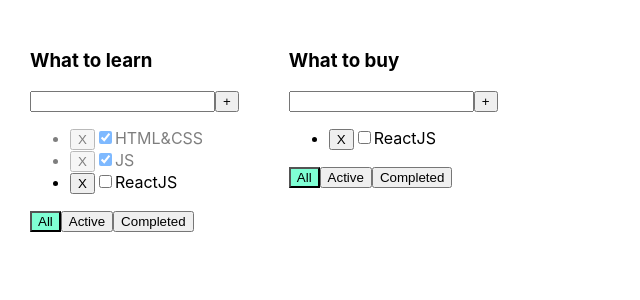
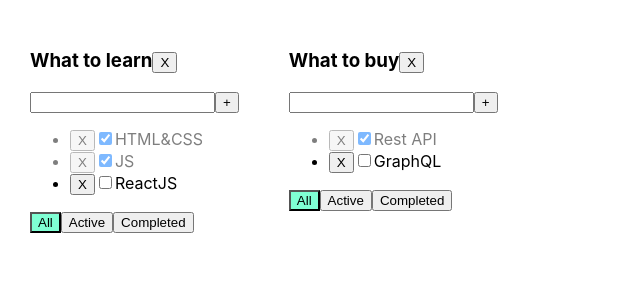
Before and after one commit to PlatonVV/to_do_1_eng, a React (Create React App) app: page / in a window 1280 px wide. Shown: the top 300 px of the page, without its empty margins (0-640 px from the left). Built offline with nearby package versions, Linux system fonts and the light colour scheme.

Commit message:
todo 5 all done

```diff
--- a/src/App.tsx
+++ b/src/App.tsx
@@ -1,6 +1,6 @@
 import React, {useState} from 'react';
 import './App.css';
-import {Todolist} from './Todolist';
+import {TaskType, Todolist} from './Todolist';
 import {v1} from 'uuid';
 
 export type FilterTasksType = 'All' | 'Active' | 'Completed'
@@ -9,48 +9,59 @@ export type ToDoListType = {
     title: string
     filter: FilterTasksType
 }
+export type TaskAssocType = {
+    [key: string]: TaskType[]
+}
 
 function App() {
-    const [tasks, setTasks] = useState([
-        {id: v1(), title: 'HTML&CSS', isDone: true},
-        {id: v1(), title: 'JS', isDone: true},
-        {id: v1(), title: 'ReactJS', isDone: false}
-    ]);
-    // const [filter, setFiler] = useState<FilterTasksType>('All');
+    let todolistID1 = v1();
+    let todolistID2 = v1();
 
-    const changeStatus = (taskId: string, newIsDone: boolean) => {
-        setTasks(tasks.map(el => el.id === taskId ? {...el, isDone: newIsDone} : el));
+    const [toDoLists, setToDoList] = useState<ToDoListType[]>([
+            {id: todolistID1, title: 'What to learn', filter: 'All'},
+            {id: todolistID2, title: 'What to buy', filter: 'All'}
+        ]);
+    let [tasks, setTasks] = useState<TaskAssocType>({
+        [todolistID1]: [
+            {id: v1(), title: 'HTML&CSS', isDone: true},
+            {id: v1(), title: 'JS', isDone: true},
+            {id: v1(), title: 'ReactJS', isDone: false}
+
+        ],
+        [todolistID2]: [
+            {id: v1(), title: 'Rest API', isDone: true},
+            {id: v1(), title: 'GraphQL', isDone: false}
+        ]
+    });
+
+    const changeStatus = (toDoListId: string, taskId: string, newIsDone: boolean) => {
+        setTasks({...tasks, [toDoListId]: tasks[toDoListId].map(el=> el.id === taskId ? {...el, isDone: newIsDone}: el)})
     };
-
-    const addTask = (title: string) => {
+    const addTask = (toDoListId: string,title: string) => {
         let newTask = {id: v1(), title: title, isDone: false};
-        setTasks([...tasks, newTask]);
+        setTasks({...tasks, [toDoListId]: [newTask,...tasks[toDoListId]]})
 
     };
-    const removeTasks = (taskId: string) => {
-        setTasks(tasks.filter(t => t.id !== taskId));
+    const removeTasks = (toDoListId: string,taskId: string) => {
+        setTasks({...tasks, [toDoListId]: tasks[toDoListId].filter(el=> el.id !== taskId)})
     };
+    const changeFilter = (toDoListId: string, value: FilterTasksType) => {
+        setToDoList(toDoLists.map(td => td.id === toDoListId ? {...td, filter: value} : td));
+    };
+    const removeToDoList = (toDoListId: string)=>{
+        setToDoList(toDoLists.filter(el=> el.id !== toDoListId))
+    }
 
-
-    const changeFilter = (toDoListId: string, value: FilterTasksType) => {
-        setToDoList(toDoLists.map(td => td.id === toDoListId ? {...td, filter: value} : td))
-    };
-
-    const [toDoLists, setToDoList] = useState<ToDoListType[]>([
-            {id: v1(), title: 'What to learn', filter: 'All'},
-            {id: v1(), title: 'What to buy', filter: 'Active'}
-        ]
-    );
 
     return (
         <div className="App">
             {toDoLists.map(td => {
-                let filteredTasks = tasks;
+                let filteredTasks = tasks[td.id];
                 if (td.filter === 'Active') {
-                    filteredTasks = tasks.filter(t => !t.isDone);
+                    filteredTasks = tasks[td.id].filter(t => !t.isDone);
                 }
                 if (td.filter === 'Completed') {
-                    filteredTasks = tasks.filter(t => t.isDone);
+                    filteredTasks = tasks[td.id].filter(t => t.isDone);
                 }
                 return (
                     <Todolist
@@ -62,6 +73,7 @@ function App() {
                         changeFilter={changeFilter}
                         addTask={addTask}
                         changeStatus={changeStatus}
+                        removeToDoList={removeToDoList}
                     />
                 );
             })}
--- a/src/Todolist.tsx
+++ b/src/Todolist.tsx
@@ -1,8 +1,8 @@
 import React, {useState, KeyboardEvent, ChangeEvent} from 'react';
 import {FilterTasksType} from './App';
-import s from './Todolist.module.css'
+import s from './Todolist.module.css';
 
-type TaskType = {
+export type TaskType = {
     id: string
     title: string
     isDone: boolean
@@ -11,57 +11,65 @@ type PropsType = {
     toDoListId: string
     title: string
     tasks: Array<TaskType>
-    changeFilter: (toDoListId: string,value: FilterTasksType) => void
-    removeTasks: (taskId: string) => void
-    addTask: (title: string) => void
-    changeStatus: (taskId: string, newIsDone: boolean) => void
+    changeFilter: (toDoListId: string, value: FilterTasksType) => void
+    removeTasks: (toDoListId: string, taskId: string) => void
+    addTask: (toDoListId: string, title: string) => void
+    changeStatus: (toDoListId: string, taskId: string, newIsDone: boolean) => void
+    removeToDoList: (toDoListId: string) => void
 }
 
 export function Todolist(props: PropsType) {
     const [title, setTitle] = useState('');
-    const [error, setError] = useState(false)
-    const [buttonName, setButtonName] = useState<FilterTasksType>('All')
+    const [error, setError] = useState(false);
+    const [buttonName, setButtonName] = useState<FilterTasksType>('All');
 
     const onKeyDownHandler = (e: KeyboardEvent<HTMLInputElement>) => {
-        setError(false)
+        setError(false);
         if (e.key === 'Enter') {
-            addTaskHandler();
+            addTaskHandler(props.toDoListId);
         }
     };
-    const addTaskHandler = () => {
+    const addTaskHandler = (toDoListId: string) => {
         if (title.trim() !== '') {
-            props.addTask(title.trim());
+            props.addTask(toDoListId, title.trim());
             setTitle('');
         } else {
-            setError(true)
+            setError(true);
         }
     };
-    const removeTaskHandler = (taskId: string) => {
-        props.removeTasks(taskId);
+    const removeTaskHandler = (toDoListId: string, taskId: string) => {
+        props.removeTasks(toDoListId, taskId);
     };
     const tsarFilter = (toDoListId: string, value: FilterTasksType) => {
-        props.changeFilter(props.toDoListId,value);
-        setButtonName(value)
+        props.changeFilter(props.toDoListId, value);
+        setButtonName(value);
     };
-    const onChangeStatusHadler = (taskId: string, e: ChangeEvent<HTMLInputElement>) => {
-        props.changeStatus(taskId, e.currentTarget.checked);
+    const onChangeStatusHandler = (taskId: string, e: ChangeEvent<HTMLInputElement>) => {
+        props.changeStatus(props.toDoListId, taskId, e.currentTarget.checked);
+    };
+    const removeToDoListHandler = (toDoListId: string) => {
+        props.removeToDoList(toDoListId)
     };
 
     return <div>
-        <h3>{props.title}</h3>
+        <h3>
+            {props.title}
+            <button onClick={() => removeToDoListHandler(props.toDoListId)}>X</button>
+        </h3>
+
         <div>
             <input className={error ? s.error : ''} onKeyDown={onKeyDownHandler} value={title} onChange={(e) => {
                 setTitle(e.currentTarget.value);
             }}/>
-            <button onClick={addTaskHandler}>+</button>
+            <button onClick={() => addTaskHandler(props.toDoListId)}>+</button>
             {error && <div className={s.errorMessage}>Title is requiared</div>}
         </div>
         <ul>
             {props.tasks.map(el => {
                 return <li key={el.id} className={el.isDone ? s.isDone : ''}>
-                    <button onClick={() => removeTaskHandler(el.id)}>X</button>
+                    <button onClick={() => removeTaskHandler(props.toDoListId, el.id)}>X</button>
                     <input type="checkbox" checked={el.isDone}
-                           onChange={(e) => onChangeStatusHadler(el.id, e)}
+                           onChange={(e) => onChangeStatusHandler(el.id, e)}
                     />
                     <span>{el.title}
                     </span>
@@ -69,9 +77,15 @@ export function Todolist(props: PropsType) {
             })}
         </ul>
         <div>
-            <button className={buttonName === 'All' ? s.activeFilter : ''} onClick={() => tsarFilter(props.toDoListId,'All')}>All</button>
-            <button className={buttonName === 'Active' ? s.activeFilter : ''} onClick={() => tsarFilter(props.toDoListId,'Active')}>Active</button>
-            <button className={buttonName === 'Completed' ? s.activeFilter : ''} onClick={() => tsarFilter(props.toDoListId,'Completed')}>Completed</button>
+            <button className={buttonName === 'All' ? s.activeFilter : ''}
+                    onClick={() => tsarFilter(props.toDoListId, 'All')}>All
+            </button>
+            <button className={buttonName === 'Active' ? s.activeFilter : ''}
+                    onClick={() => tsarFilter(props.toDoListId, 'Active')}>Active
+            </button>
+            <button className={buttonName === 'Completed' ? s.activeFilter : ''}
+                    onClick={() => tsarFilter(props.toDoListId, 'Completed')}>Completed
+            </button>
         </div>
     </div>;
 }
```
